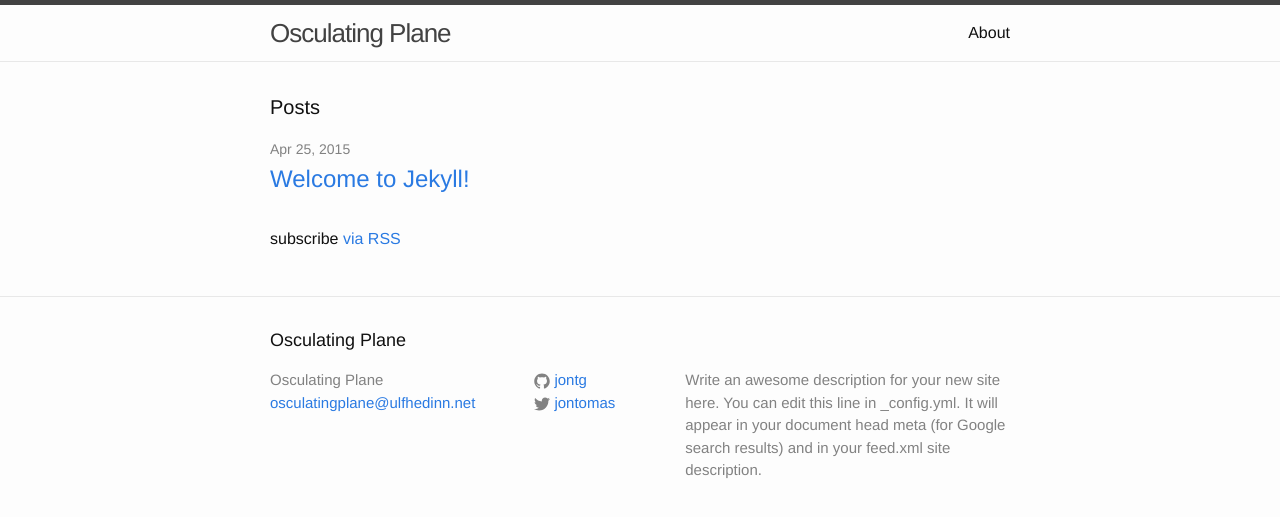
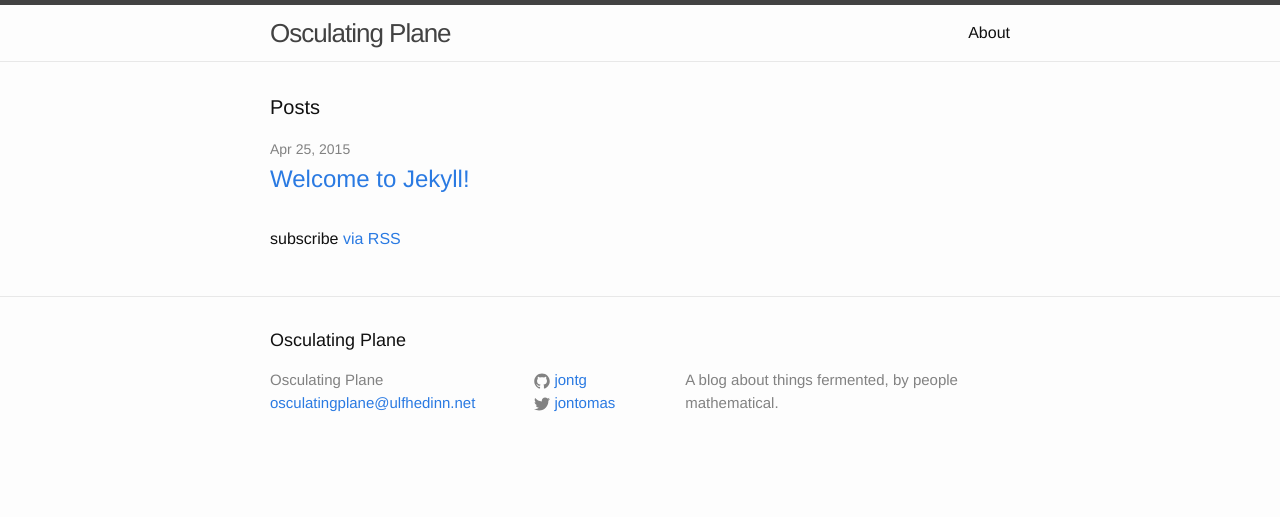
Before and after one commit to jontg/osculating-plane, a Jekyll site: the page built from index.html, in a window 1280 px wide. Shown: the top 517 px of the page. Built offline with Jekyll 4.4.1, drawn with Linux system fonts in a browser that asks for light colours.

```diff
--- a/Gemfile
+++ b/Gemfile
@@ -1,6 +1,7 @@
 source 'https://rubygems.org'
 
 gem 'octopress', '~> 3.0.0.rc'
+gem 'aws-sdk-v1'
 
 group :jekyll_plugins do
   gem 'octopress-categories'
--- a/_config.yml
+++ b/_config.yml
@@ -2,13 +2,16 @@
 title: Osculating Plane
 email: osculatingplane@ulfhedinn.net
 description: > # this means to ignore newlines until "baseurl:"
-  Write an awesome description for your new site here. You can edit this
-  line in _config.yml. It will appear in your document head meta (for
-  Google search results) and in your feed.xml site description.
+  A blog about things fermented, by people mathematical.
 baseurl: ""
 url: http://osculatingplane.com
 twitter_username: jontomas
 github_username:  jontg
 
+exclude:
+  - Gemfile
+  - Gemfile.lock
+  - README.md
+
 # Build settings
 markdown: kramdown
```
Also changed, not shown: _deploy.yml (added, +10 -0 lines), Gemfile.lock.
